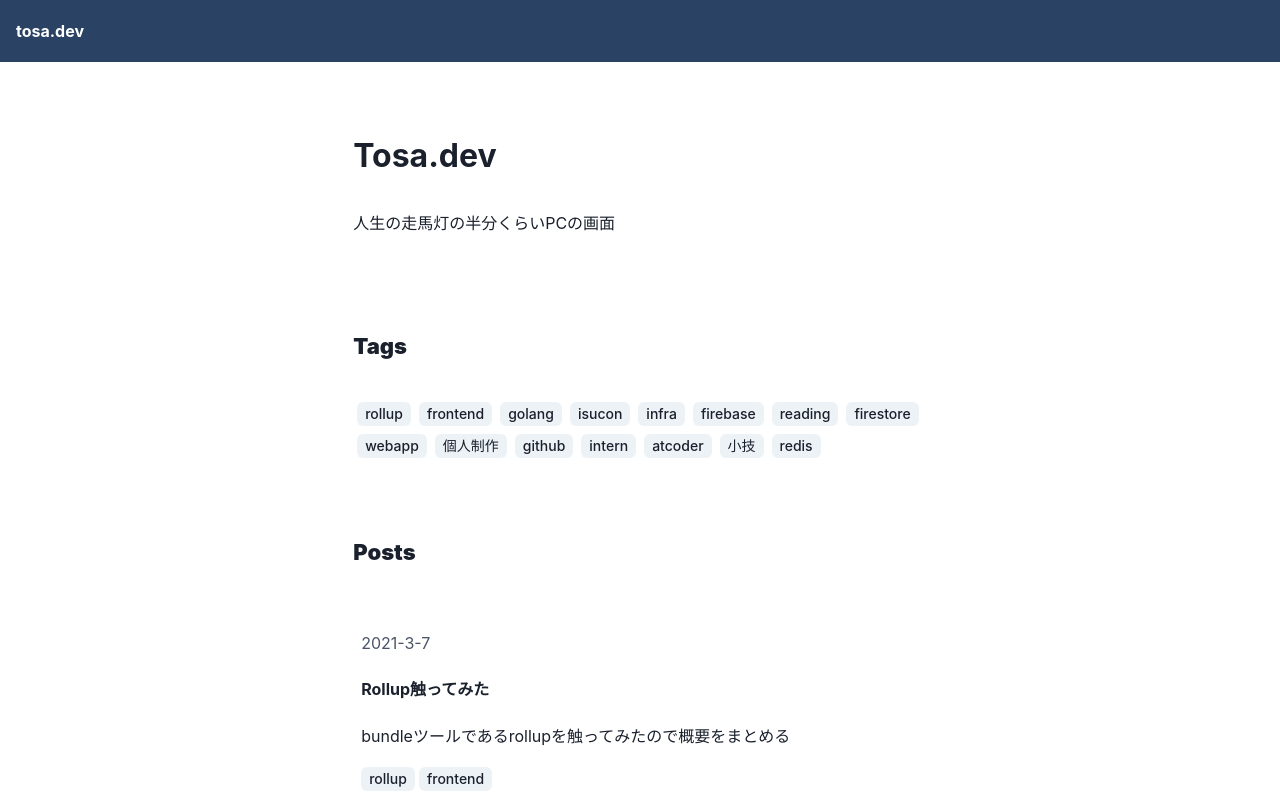
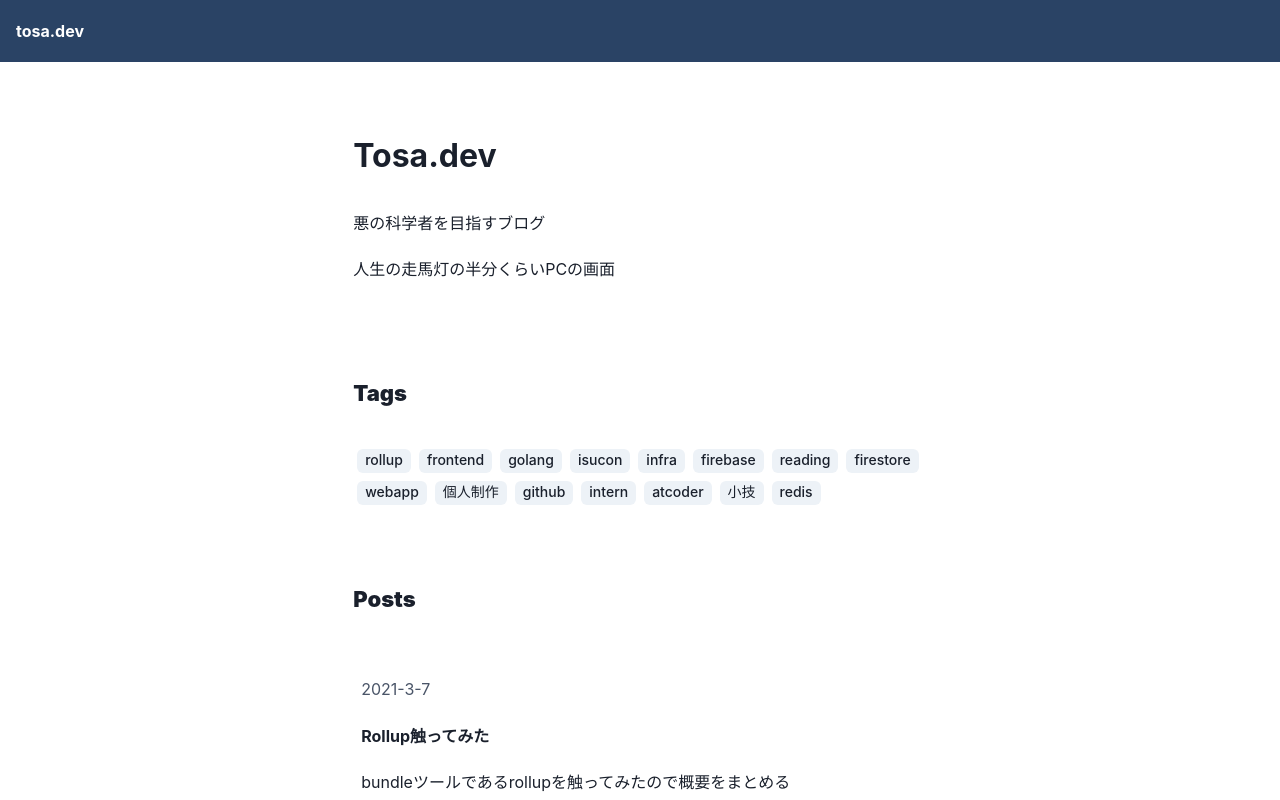
Before and after one commit to harukitosa/tosalab2, a Next.js app: page / in a window 1280 px wide. Shown: the top 800 px of the page. Built offline with nearby package versions, Linux system fonts and the light colour scheme.

Commit message:
fix title

```diff
--- a/pages/index.tsx
+++ b/pages/index.tsx
@@ -10,7 +10,7 @@ export default function Home(props: HomePageProps) {
   return (
     <div>
       <Head>
-        <title>TosaLab</title>
+        <title>tosalab</title>
         <meta name="description" content="Generated by create next app" />
         <link rel="icon" href="/favicon.ico" />
       </Head>
@@ -18,6 +18,7 @@ export default function Home(props: HomePageProps) {
       <main>
         <Container>
           <h1>Tosa.dev</h1>
+          <p>悪の科学者を目指すブログ</p>
           <p>人生の走馬灯の半分くらいPCの画面</p>
           <Box margin="auto" paddingBottom="10" marginTop="20">
             <h3>Tags</h3>
```
Also changed, not shown: 2 other files (tests, documents, lock files or other folders).
